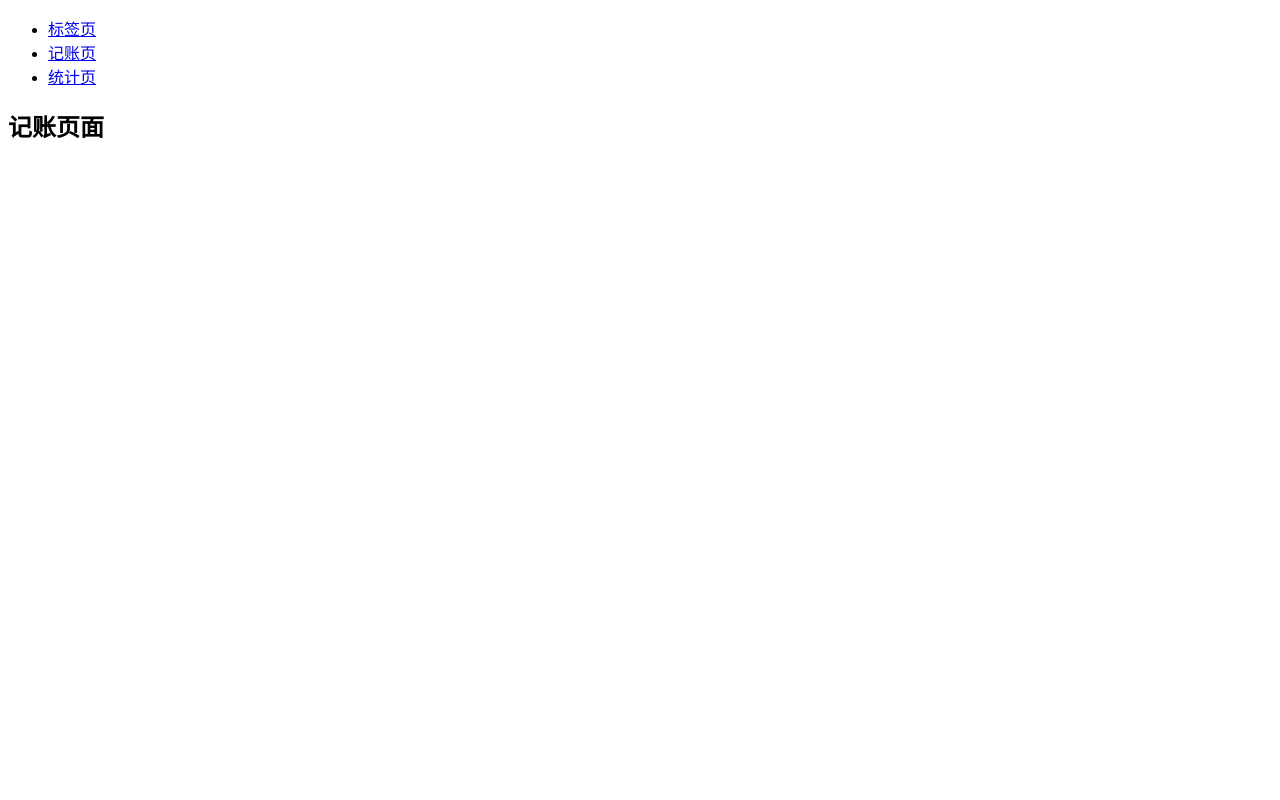
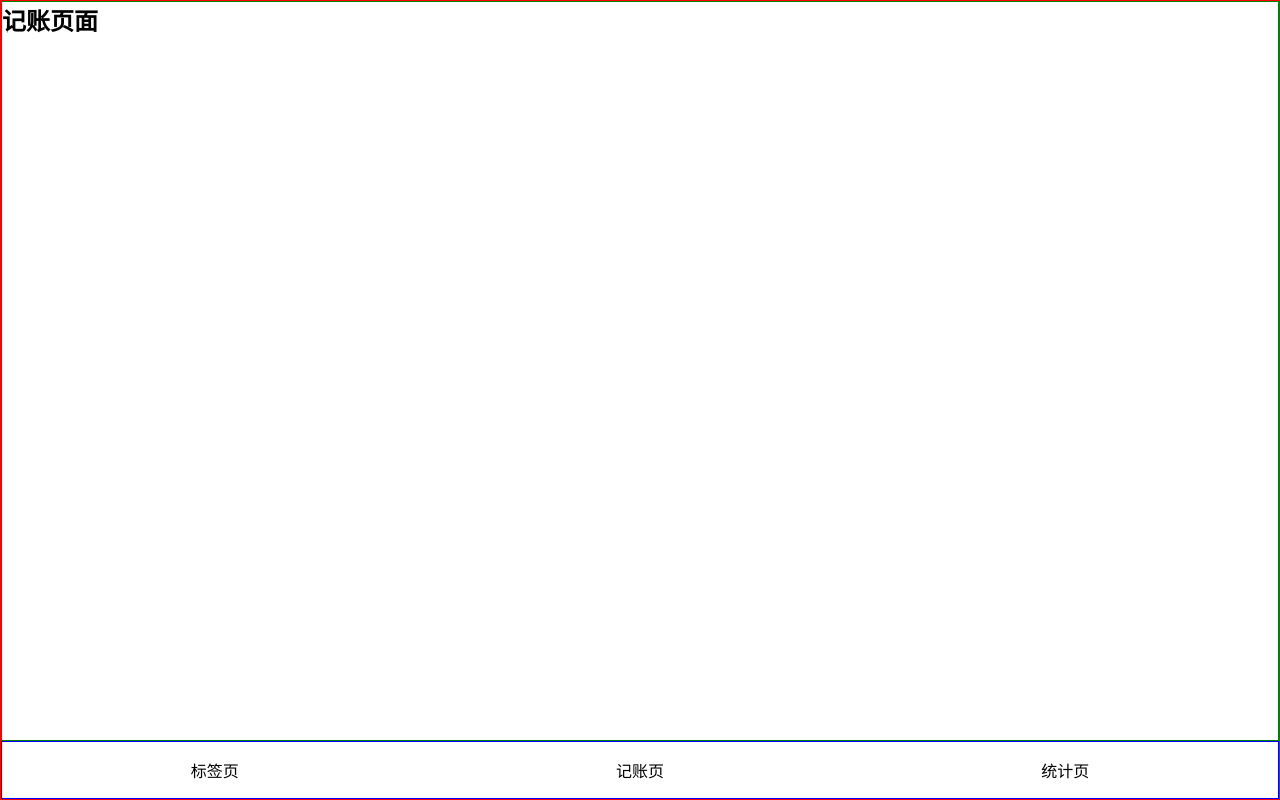
Before and after one commit to Fighter28/React-morney2, a React (Create React App) app: page /#/money in a window 1280 px wide. Built offline with nearby package versions, Linux system fonts and the light colour scheme.

Commit message:
导航栏布局

```diff
--- a/src/App.tsx
+++ b/src/App.tsx
@@ -6,12 +6,48 @@ import {
     Link,
     Navigate
 } from 'react-router-dom';
+import styled from 'styled-components';
+
+const Wrapper = styled.div`
+  border: 1px solid red;
+  min-height: 100vh;
+  height: 100vh;
+  display: flex;
+  flex-direction: column;
+`;
+const Main = styled.div`
+  border: 1px solid green;
+  flex-grow: 1;
+  overflow: auto;
+`;
+const Nav = styled.nav`
+  border: 1px solid blue;
+
+  > ul {
+    display: flex;
+
+    > li {
+      width: 33.33333%;
+      text-align: center;
+      padding: 16px;
+    }
+  }
+`;
 
 function App() {
     return (
         <Router>
-            <div>
-                <nav>
+            <Wrapper>
+                <Main>
+                    <Routes>
+                        <Route path="/tags" element={<Tags/>}/>
+                        <Route path="/money" element={<Money/>}/>
+                        <Route path="/statistics" element={<Statistics/>}/>
+                        <Route path="/" element={<Navigate replace to="/money"/>}/>
+                        <Route path="*" element={<NoMatch/>}/>
+                    </Routes>
+                </Main>
+                <Nav>
                     <ul>
                         <li>
                             <Link to="/tags">标签页</Link>
@@ -23,16 +59,8 @@ function App() {
                             <Link to="/statistics">统计页</Link>
                         </li>
                     </ul>
-                </nav>
-
-                <Routes>
-                    <Route path="/tags" element={<Tags/>}/>
-                    <Route path="/money" element={<Money/>}/>
-                    <Route path="/statistics" element={<Statistics/>}/>
-                    <Route path="/" element={<Navigate replace to="/money"/>}/>
-                    <Route path="*" element={<NoMatch/>}/>
-                </Routes>
-            </div>
+                </Nav>
+            </Wrapper>
         </Router>
     );
 }
--- a/src/index.tsx
+++ b/src/index.tsx
@@ -1,7 +1,7 @@
 import React from 'react';
 import ReactDOM from 'react-dom';
 import App from './App';
-
+import 'index.scss'
 ReactDOM.render(
   <React.StrictMode>
     <App />
```
